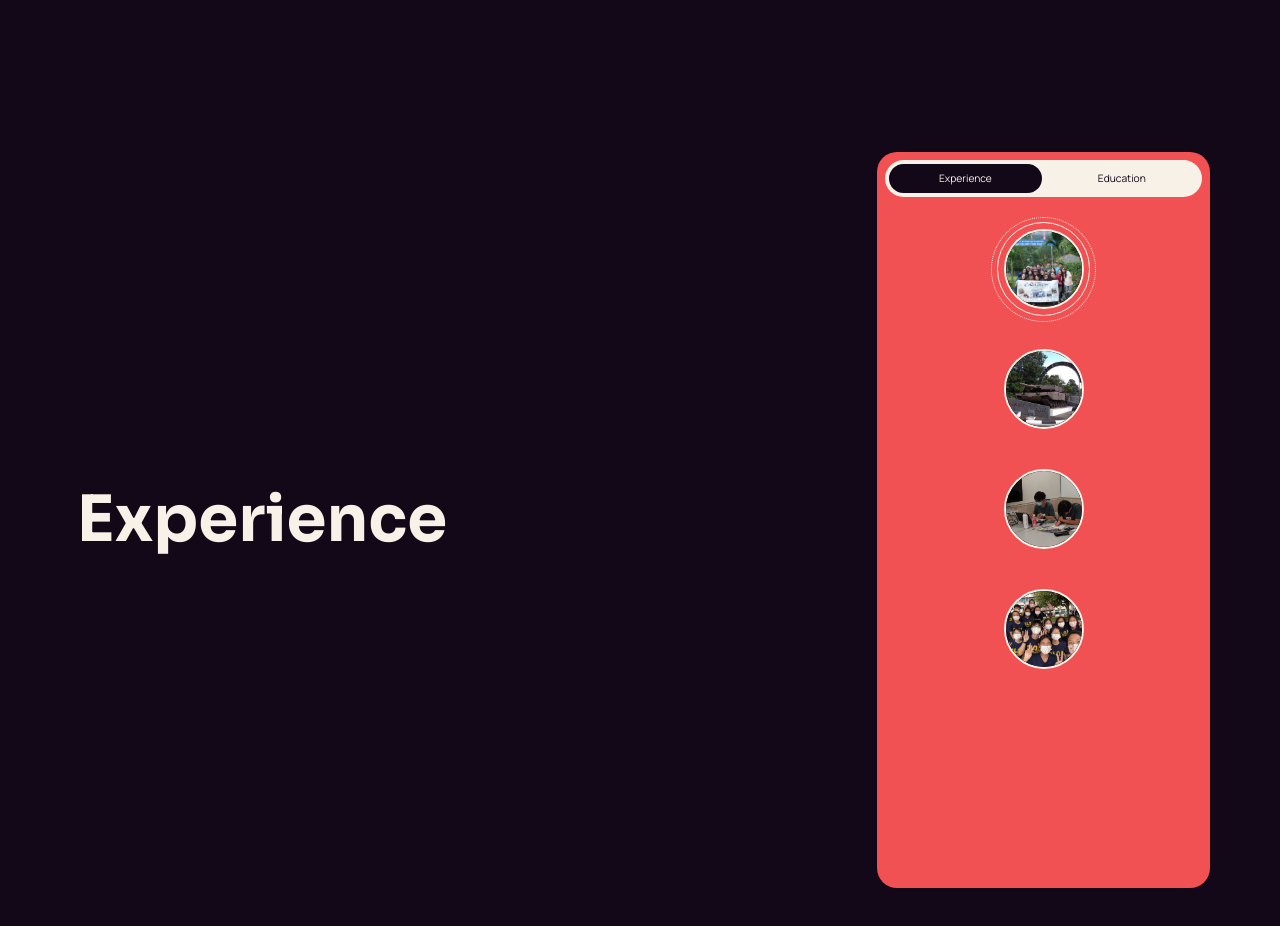
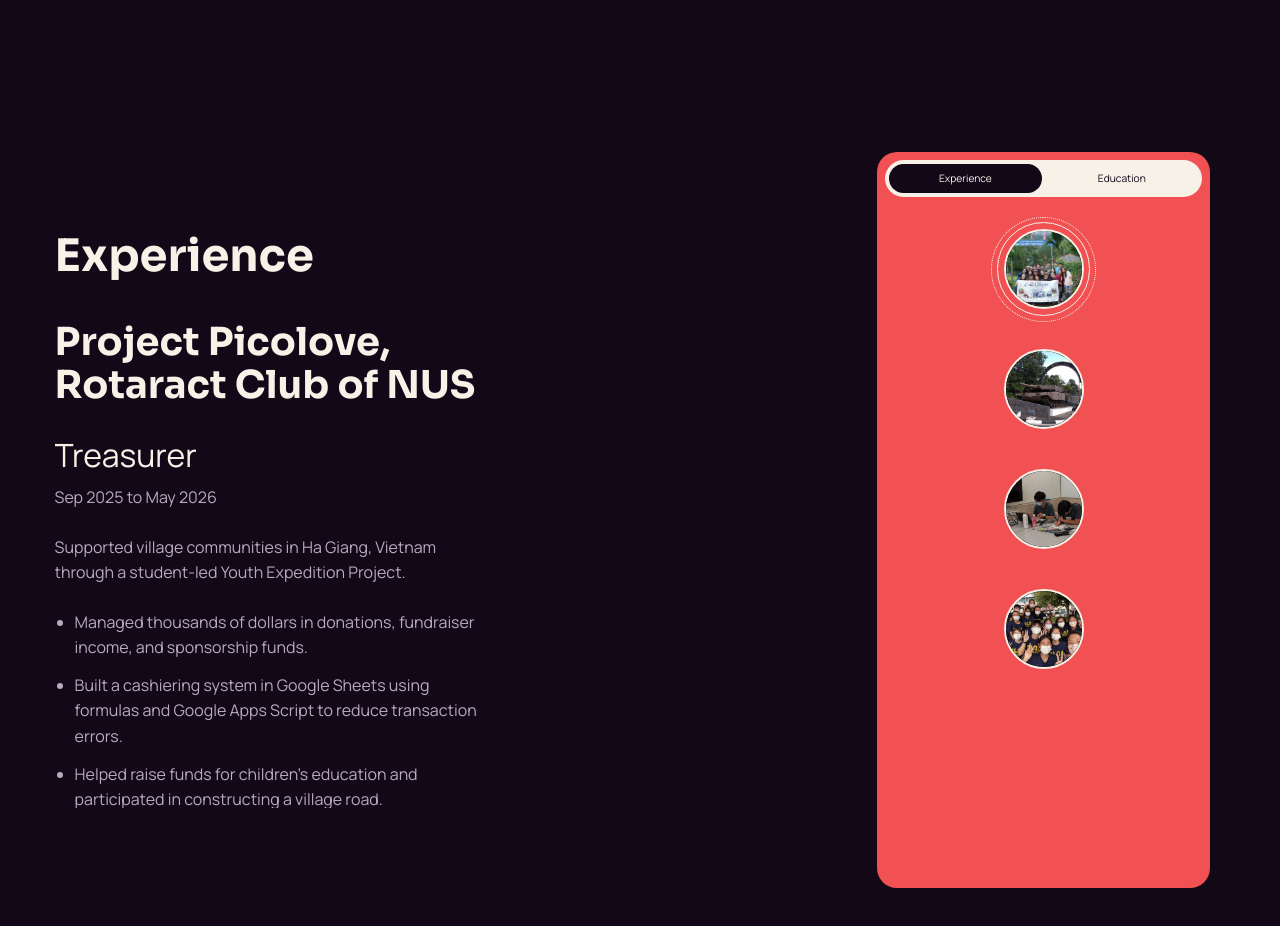
Before and after one commit to lingsongc/lingsongc.github.io, a React (Vite) app: page / in a window 1280 px wide. Shown: the part 3880-4806 px from the top of the page. Built offline with nearby package versions, Linux system fonts and the light colour scheme; a web font is replaced by a local one.

Commit message:
added experience text

```diff
--- a/src/App.tsx
+++ b/src/App.tsx
@@ -1,3 +1,4 @@
+import { useState } from "react";
 import { MainCircle } from "./components/MainCircle";
 import { Navigation } from "./components/Navigation";
 import { About } from "./sections/About";
@@ -8,16 +9,20 @@
 import { Skills } from "./sections/Skills";
 
 export default function App() {
+    const [experienceImage, setExperienceImage] = useState("/picolove.jpg");
+
     return (
         <>
-            <MainCircle />
+            <MainCircle experienceImage={experienceImage} />
             <Navigation />
             <main>
                 <div className="section-static-container"><Home /></div>
                 <div id="home-about-transition" className="section-transition-spacer" aria-hidden="true" />
                 <div className="section-static-container"><About /></div>
                 <div id="about-experience-transition" className="section-transition-spacer" aria-hidden="true" />
-                <div className="section-static-container"><Experience /></div>
+                <div className="section-static-container">
+                    <Experience onActiveEventChange={setExperienceImage} />
+                </div>
                 <div className="section-transition-spacer" aria-hidden="true" />
                 <div className="section-static-container"><Projects /></div>
                 <div className="section-transition-spacer" aria-hidden="true" />
--- a/src/components/MainCircle.tsx
+++ b/src/components/MainCircle.tsx
@@ -1,7 +1,11 @@
 import { useRef } from "react";
 import { useMainCircleScene } from "../motion/useMainCircleScene";
 
-export function MainCircle() {
+type MainCircleProps = {
+    experienceImage: string;
+};
+
+export function MainCircle({ experienceImage }: MainCircleProps) {
     const circleRef = useRef<HTMLDivElement>(null);
 
     useMainCircleScene(circleRef);
@@ -10,7 +14,7 @@
         <div ref={circleRef} className="main-circle-container" aria-hidden="true">
             <img className="main-circle-image main-circle-image-home" src="/profile.jpeg" alt="" />
             <img className="main-circle-image main-circle-image-about" src="/profile-2.jpg" alt="" />
-            <img className="main-circle-image main-circle-image-experience" src="/ns.jpg" alt="" />
+            <img className="main-circle-image main-circle-image-experience" src={experienceImage} alt="" />
         </div>
     );
 }
--- a/src/sections/Experience.tsx
+++ b/src/sections/Experience.tsx
@@ -4,16 +4,27 @@
 
 type ExperienceType = "experience" | "education";
 
-const experienceEvents = experiences.map(({ id, organisation }) => ({ id, label: organisation }));
-const educationEvents = education.map(({ id, institution }) => ({ id, label: institution }));
+const experienceEvents = experiences.map(({ id, organisation, role, ...event }) => ({
+    id, title: organisation, subtitle: role, ...event,
+}));
+const educationEvents = education.map(({ id, institution, qualification, ...event }) => ({
+    id, title: institution, subtitle: qualification, ...event,
+}));
 const eventsByType = { experience: experienceEvents, education: educationEvents };
 
-export function Experience() {
+type ExperienceProps = {
+    onActiveEventChange: (image: string) => void;
+};
+
+export function Experience({ onActiveEventChange }: ExperienceProps) {
     const [experienceType, setExperienceType] = useState<ExperienceType>("experience");
     const [activeEventIds, setActiveEventIds] = useState({
         experience: experienceEvents[0].id,
         education: educationEvents[0].id,
     });
+    const activeEvent = eventsByType[experienceType].find(
+        (event) => event.id === activeEventIds[experienceType],
+    ) ?? eventsByType[experienceType][0];
 
     return (
         <section
@@ -21,9 +32,18 @@
             className="experience-container"
             aria-labelledby="experience-title"
         >
-            <h2 id="experience-title" className="experience-title">
-                Experience
-            </h2>
+            <article className="experience-text">
+                <h2 id="experience-title" className="experience-title">
+                    {experienceType === "experience" ? "Experience" : "Education"}
+                </h2>
+                <h3 className="experience-event-title">{activeEvent.title}</h3>
+                <p className="experience-role">{activeEvent.subtitle}</p>
+                <p className="experience-dates">{activeEvent.startDate} to {activeEvent.endDate}</p>
+                <p className="experience-description">{activeEvent.description}</p>
+                <ul className="experience-highlights">
+                    {activeEvent.highlights.map((highlight) => <li key={highlight}>{highlight}</li>)}
+                </ul>
+            </article>
             <aside className="experience-panel" aria-label="Experience timeline controls">
                 <div className="experience-type-toggle" role="group" aria-label="Timeline type">
                     {(["experience", "education"] as const).map((type) => (
@@ -33,7 +53,10 @@
                                 : ""}`}
                             type="button"
                             aria-pressed={experienceType === type}
-                            onClick={() => setExperienceType(type)}
+                            onClick={() => {
+                                setExperienceType(type);
+                                onActiveEventChange(`/${activeEventIds[type]}.jpg`);
+                            }}
                             key={type}
                         >
                             {type[0].toUpperCase() + type.slice(1)}
@@ -54,12 +77,12 @@
                                         ? " experience-event-button-active"
                                         : ""}`}
                                     type="button"
-                                    aria-label={event.label}
+                                    aria-label={event.title}
                                     aria-pressed={activeEventIds[type] === event.id}
-                                    onClick={() => setActiveEventIds((current) => ({
-                                        ...current,
-                                        [type]: event.id,
-                                    }))}
+                                    onClick={() => {
+                                        setActiveEventIds((current) => ({ ...current, [type]: event.id }));
+                                        onActiveEventChange(`/${event.id}.jpg`);
+                                    }}
                                 >
                                     <img className="experience-event-image" src={`/${event.id}.jpg`} alt="" />
                                 </button>
--- a/src/style.css
+++ b/src/style.css
@@ -490,14 +490,76 @@
 /* experience and education */
 
 .experience-container {
+    --experience-panel-right: calc(var(--navigation-link-size) + var(--navigation-rail-inset) + 1rem);
+    --experience-panel-width: clamp(17rem, 26vw, 22rem);
+    --experience-section-padding-inline: clamp(1.5rem, 6vw, 6rem);
+    --experience-left-width: calc(100cqw + 2 * var(--experience-section-padding-inline) - var(--experience-panel-right) - var(--experience-panel-width));
+    --experience-circle-size: min(38.4vw, 54.4vh);
+    --experience-text-width: min(48rem, calc(var(--experience-left-width) - 4rem));
+    --experience-text-left: calc((var(--experience-left-width) - var(--experience-text-width)) / 2);
+    --experience-content-width: calc(var(--experience-left-width) + 64px - var(--experience-circle-size) - var(--experience-text-left) - 1rem);
+
     position: relative;
+    container-type: inline-size;
+}
+
+.experience-text {
+    position: absolute;
+    top: 50%;
+    left: calc(var(--experience-left-width) / 2);
+    width: var(--experience-text-width);
+    height: min(72vh, 36rem);
+    height: min(72svh, 36rem);
+    overflow-y: auto;
+    scrollbar-width: none;
+    transform: translate(-50%, -50%);
+}
+
+.experience-text::-webkit-scrollbar { display: none; }
+
+.experience-title {
+    font-size: clamp(2rem, 3.5vw, 3.5rem);
+}
+
+.experience-event-title {
+    width: min(100%, var(--experience-content-width));
+    margin-top: 2.5rem;
+    font-size: clamp(1.75rem, 3vw, 3rem);
+    overflow-wrap: anywhere;
+}
+
+.experience-role {
+    margin-top: 1.5rem;
+    color: var(--colour-text);
+    font-size: var(--text-subtitle);
+}
+
+.experience-dates { margin-top: 0.25rem; }
+.experience-description {
+    width: min(100%, var(--experience-content-width));
+    margin-top: 1.5rem;
+}
+
+.experience-highlights {
+    width: min(100%, var(--experience-content-width));
+    margin: 1.5rem 0 0;
+    padding-left: 1.25rem;
+    color: var(--colour-text-muted);
+}
+
+.experience-highlights li + li { margin-top: 0.75rem; }
+
+@media (max-width: 48rem) {
+    .experience-container {
+        --experience-circle-size: 57.6vw;
+    }
 }
 
 .experience-panel {
     position: absolute;
     top: 50%;
-    right: calc(var(--navigation-link-size) + var(--navigation-rail-inset) + 1rem);
-    width: clamp(17rem, 26vw, 22rem);
+    right: var(--experience-panel-right);
+    width: var(--experience-panel-width);
     height: calc(100vh - clamp(2rem, 5vw, 4rem));
     height: calc(100svh - clamp(2rem, 5vw, 4rem));
     padding: 0.5rem;
```
